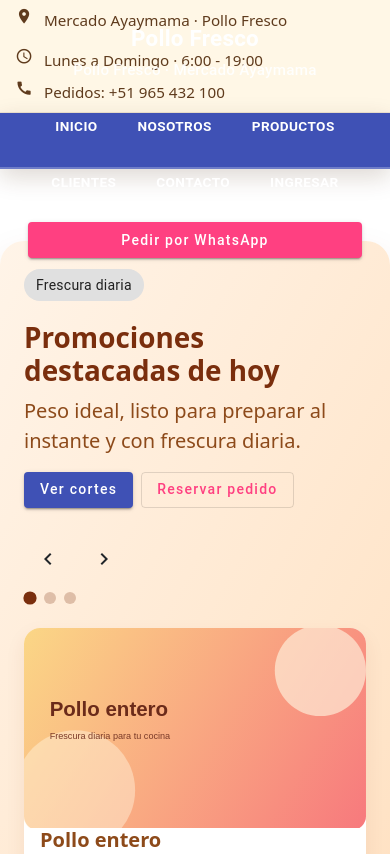
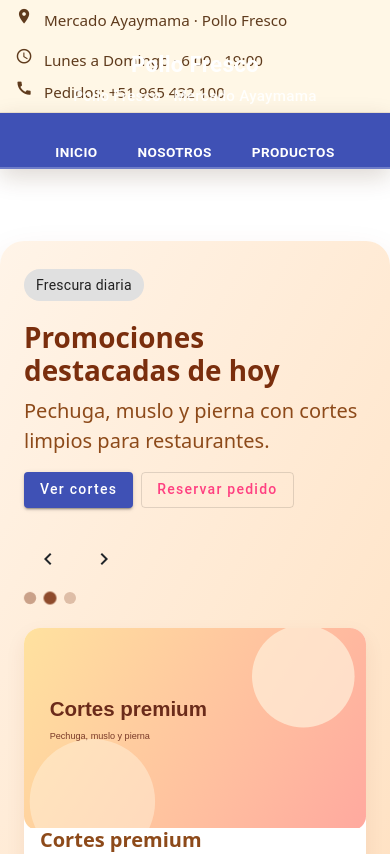
Before and after one commit to Deyvisgova/Pollo_Fresco, an Angular app in the folder front-pollo-fresco/: page /inicio in a window 390 px wide. Shown: the top 854 px of the page. Built offline with nearby package versions, Linux system fonts and the light colour scheme.

Commit message:
Aplica sticky footer con CSS Grid en layout principal

```diff
--- a/front-pollo-fresco/src/app/app.css
+++ b/front-pollo-fresco/src/app/app.css
@@ -1,7 +1,7 @@
 :host {
   min-height: 100vh;
-  display: flex;
-  flex-direction: column;
+  display: grid;
+  grid-template-rows: auto 1fr auto;
 }
 
 :root {
@@ -23,7 +23,7 @@ main {
   display: flex;
   flex-direction: column;
   gap: 0;
-  flex: 1;
+  min-height: 0;
 }
 
 a {
--- a/front-pollo-fresco/src/app/diseno-publico/estructura/barra-navegacion/barra-navegacion.css
+++ b/front-pollo-fresco/src/app/diseno-publico/estructura/barra-navegacion/barra-navegacion.css
@@ -34,9 +34,6 @@
   color: #ffe0c3;
 }
 
-.barra-navegacion__accion {
-  white-space: nowrap;
-}
 
 @media (max-width: 991.98px) {
   .barra-navegacion .container-fluid {
@@ -48,9 +45,3 @@
     justify-content: center;
   }
 }
-
-@media (max-width: 575.98px) {
-  .barra-navegacion__accion {
-    width: 100%;
-  }
-}
--- a/front-pollo-fresco/src/app/diseno-publico/estructura/barra-navegacion/barra-navegacion.html
+++ b/front-pollo-fresco/src/app/diseno-publico/estructura/barra-navegacion/barra-navegacion.html
@@ -28,8 +28,5 @@
         </li>
       </ul>
     </nav>
-    <button mat-raised-button color="accent" type="button" class="barra-navegacion__accion">
-      Pedir por WhatsApp
-    </button>
   </div>
 </mat-toolbar>
--- a/front-pollo-fresco/src/app/diseno-publico/estructura/barra-navegacion/barra-navegacion.ts
+++ b/front-pollo-fresco/src/app/diseno-publico/estructura/barra-navegacion/barra-navegacion.ts
@@ -1,12 +1,11 @@
 import { Component } from '@angular/core';
 import { RouterLink, RouterLinkActive } from '@angular/router';
-import { MatButtonModule } from '@angular/material/button';
 import { MatToolbarModule } from '@angular/material/toolbar';
 
 @Component({
   selector: 'app-barra-navegacion',
   standalone: true,
-  imports: [MatButtonModule, MatToolbarModule, RouterLink, RouterLinkActive],
+  imports: [MatToolbarModule, RouterLink, RouterLinkActive],
   templateUrl: './barra-navegacion.html',
   styleUrl: './barra-navegacion.css'
 })
--- a/front-pollo-fresco/src/app/diseno-publico/estructura/carrusel/carrusel.ts
+++ b/front-pollo-fresco/src/app/diseno-publico/estructura/carrusel/carrusel.ts
@@ -1,5 +1,5 @@
 import { CommonModule } from '@angular/common';
-import { Component } from '@angular/core';
+import { Component, OnDestroy, OnInit } from '@angular/core';
 import { MatButtonModule } from '@angular/material/button';
 import { MatCardModule } from '@angular/material/card';
 import { MatChipsModule } from '@angular/material/chips';
@@ -12,7 +12,7 @@ import { MatIconModule } from '@angular/material/icon';
   templateUrl: './carrusel.html',
   styleUrl: './carrusel.css'
 })
-export class Carrusel {
+export class Carrusel implements OnInit, OnDestroy {
   readonly slides = [
     {
       title: 'Pollo entero',
@@ -35,9 +35,19 @@ export class Carrusel {
   ];
 
   activeIndex = 0;
+  private readonly autoSlideIntervalMs = 5000;
+  private autoSlideTimer?: ReturnType<typeof setInterval>;
 
   get activeSlide() {
     return this.slides[this.activeIndex];
+  }
+
+  ngOnInit(): void {
+    this.startAutoSlide();
+  }
+
+  ngOnDestroy(): void {
+    this.stopAutoSlide();
   }
 
   nextSlide(): void {
@@ -50,5 +60,24 @@ export class Carrusel {
 
   goToSlide(index: number): void {
     this.activeIndex = index;
+    this.restartAutoSlide();
+  }
+
+  private startAutoSlide(): void {
+    this.autoSlideTimer = setInterval(() => this.nextSlide(), this.autoSlideIntervalMs);
+  }
+
+  private stopAutoSlide(): void {
+    if (!this.autoSlideTimer) {
+      return;
+    }
+
+    clearInterval(this.autoSlideTimer);
+    this.autoSlideTimer = undefined;
+  }
+
+  private restartAutoSlide(): void {
+    this.stopAutoSlide();
+    this.startAutoSlide();
   }
 }
--- a/front-pollo-fresco/src/styles.css
+++ b/front-pollo-fresco/src/styles.css
@@ -9,8 +9,6 @@ body {
 body {
   background-color: #fffaf5;
   min-height: 100vh;
-  display: flex;
-  flex-direction: column;
 }
 
 .pagina-banner {
@@ -28,6 +26,6 @@ body {
 
 app-root {
   min-height: 100vh;
-  display: flex;
-  flex-direction: column;
+  display: grid;
+  grid-template-rows: auto 1fr auto;
 }
```
